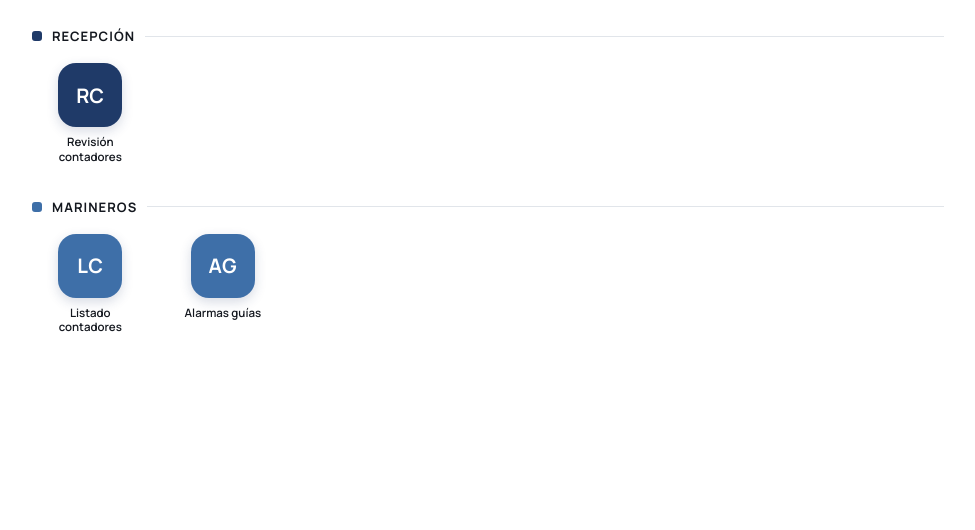
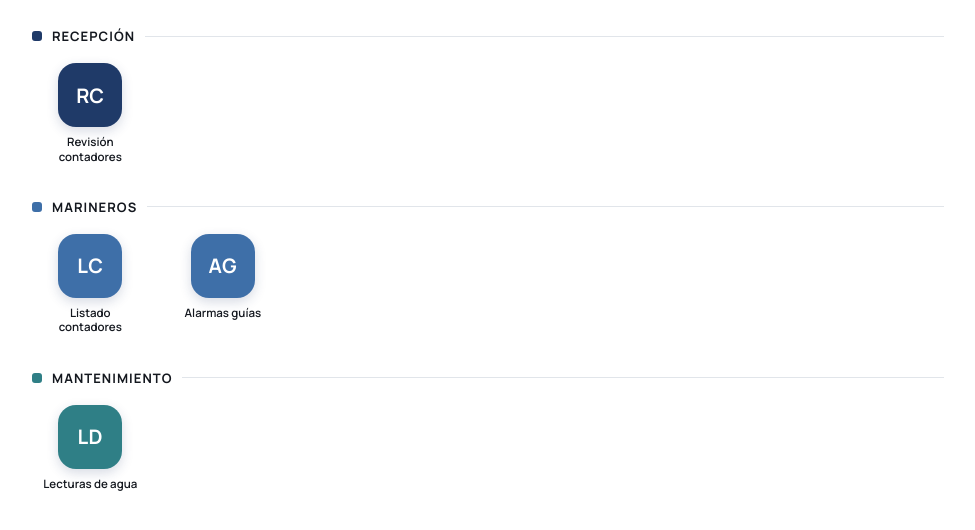
Before and after one commit to iaelicozzolino-boop/MarinaIbizaApps, a plain HTML site: page index.html in a window 1280 px wide. Shown: the part 192-722 px from the top of the page, without its empty margins (152-1127 px from the left). Drawn offline with Linux system fonts and the light colour scheme.

Commit message:
Añadir sección Mantenimiento con la app Lecturas de agua (#4)
* Pasar v2 a la raíz, enlaces directos, quitar PIN y arreglar sonido

La raíz volvía a tener el PIN 1234 y pedía sounds/resaca.wav, que solo estaba en v2.
Ahora la raíz es la versión pública, v2 redirige a la raíz, y el panel enlaza a
listado-contadores/ y alarma-guias/ sin pasar por v4 ni la página de redirección.

Co-Authored-By: Claude Sonnet 5.5 <noreply@anthropic.com>
Claude-Session: https://claude.ai/code/session_01HHVpxQwczrDxEgWVvJT4L9

* Añadir sección Mantenimiento con la app Lecturas de agua

Co-Authored-By: Claude Sonnet 5.5 <noreply@anthropic.com>
Claude-Session: https://claude.ai/code/session_01HHVpxRryie3gqHRiS93Z7K

* Resolver conflicto en la lista de apps

Co-Authored-By: Claude Sonnet 5.5 <noreply@anthropic.com>
Claude-Session: https://claude.ai/code/session_01HHVpxU1axmCojhhUVs9qKv

---------

Co-authored-by: Claude <noreply@anthropic.com>

```diff
--- a/index.html
+++ b/index.html
@@ -113,12 +113,14 @@
 // ===== LISTA DE APPS — pega aquí lo que genera «Exportar lista» =====
 const DEPTS = [
   { name: "Recepción", color: "#1F3A68" },
-  { name: "Marineros", color: "#3E6FA8" }
+  { name: "Marineros", color: "#3E6FA8" },
+  { name: "Mantenimiento", color: "#2F7F86" }
 ];
 const APPS = [
   { name: "Revisión contadores", dept: "Recepción", url: "https://iaelicozzolino-boop.github.io/revision-de-contadores/#recepcion" },
   { name: "Listado contadores",  dept: "Marineros", url: "https://iaelicozzolino-boop.github.io/listado-contadores/" },
-  { name: "Alarmas guías",       dept: "Marineros", url: "https://iaelicozzolino-boop.github.io/alarma-guias/" }
+  { name: "Alarmas guías",       dept: "Marineros", url: "https://iaelicozzolino-boop.github.io/alarma-guias/" },
+  { name: "Lecturas de agua",    dept: "Mantenimiento", url: "https://iaelicozzolino-boop.github.io/contadores-de-agua/" }
 ];
 // ===== FIN LISTA =====
 
```
